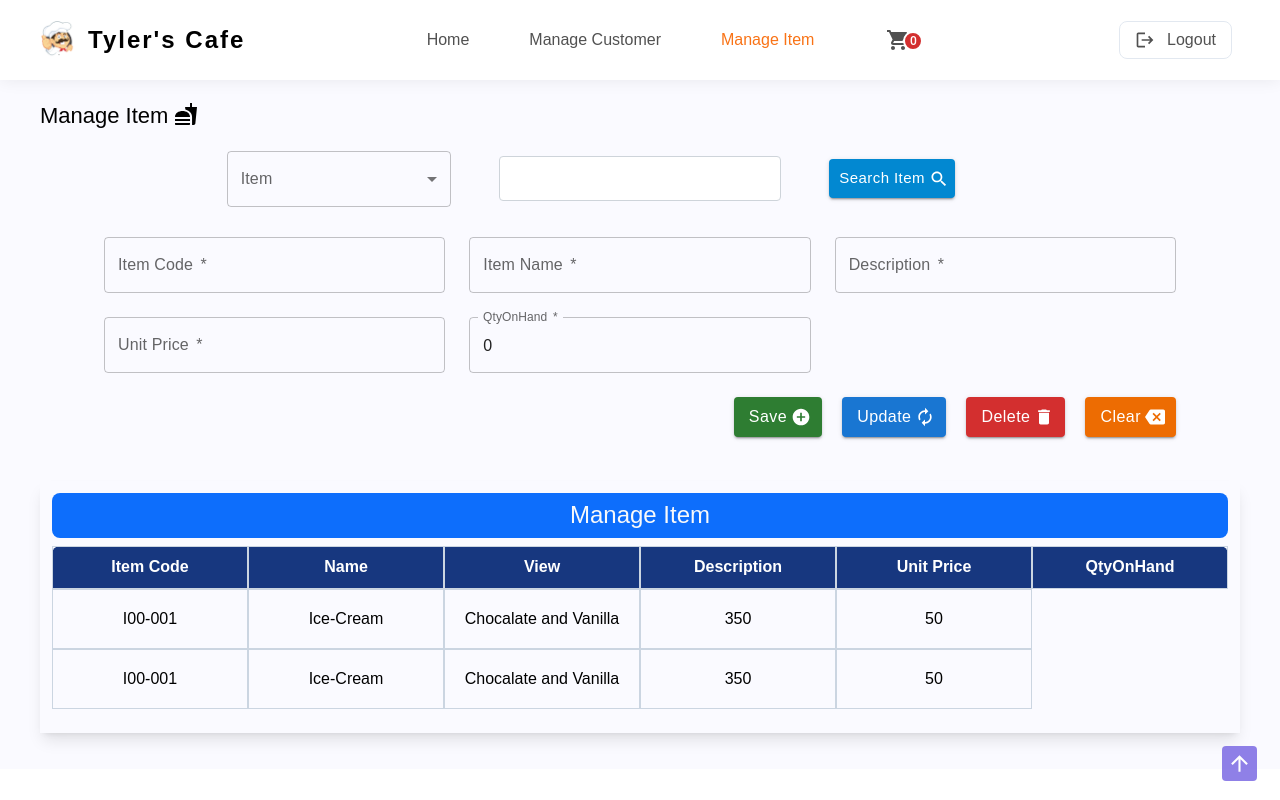
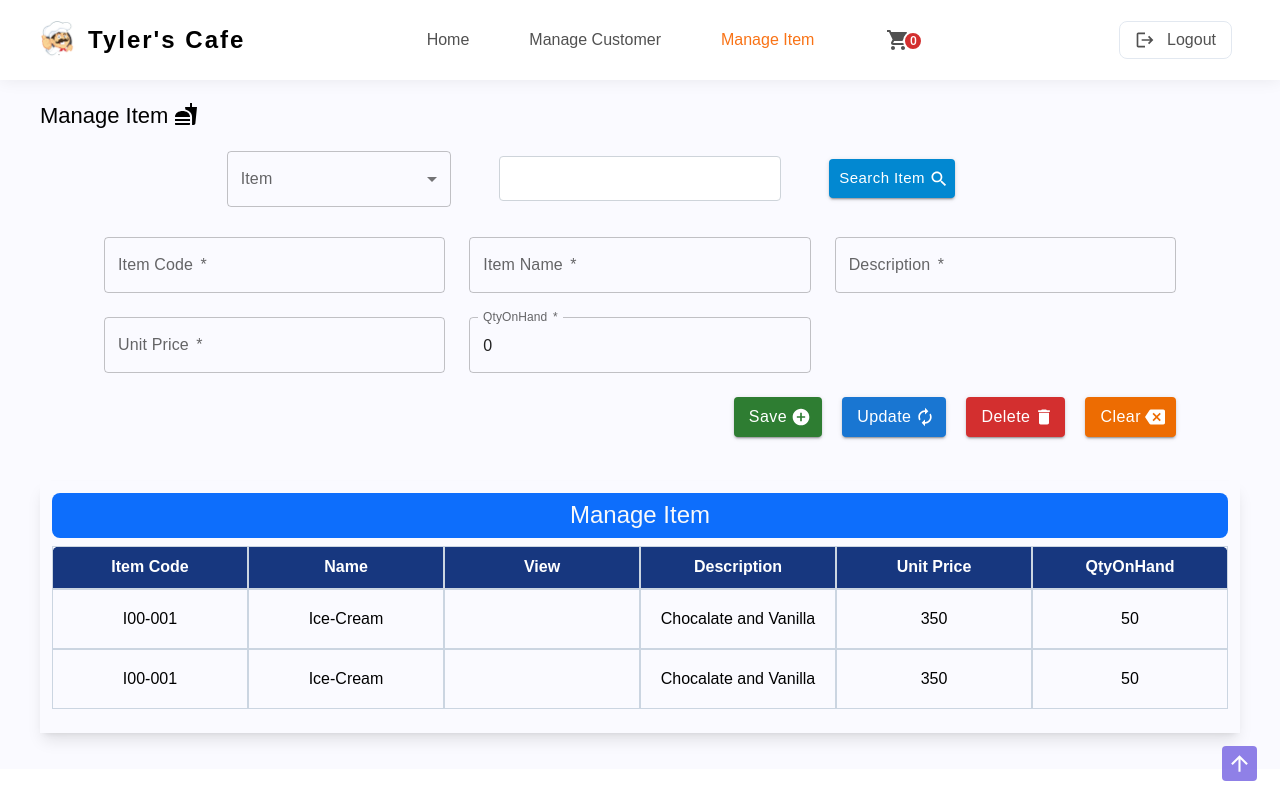
Before and after one commit to AshanSandeep06/Food-Shop-System, a React (Create React App) app in the folder frontend/: page /manage_item in a window 1280 px wide. Built offline with nearby package versions, Linux system fonts and the light colour scheme.

Commit message:
Content Updated in ManageItem Component

```diff
--- a/frontend/src/pages/ManageItem/ManageItem.tsx
+++ b/frontend/src/pages/ManageItem/ManageItem.tsx
@@ -161,9 +161,9 @@ const ManageItem = () => {
             "QtyOnHand",
           ]}
           tblData={[
-            ["I00-001", "Ice-Cream", "Chocalate and Vanilla", 350.00, 50],
+            ["I00-001", "Ice-Cream", "", "Chocalate and Vanilla", 350.00, 50],
 
-            ["I00-001", "Ice-Cream", "Chocalate and Vanilla", 350.00, 50],
+            ["I00-001", "Ice-Cream", "", "Chocalate and Vanilla", 350.00, 50],
           ]}
         />
       </section>
```
